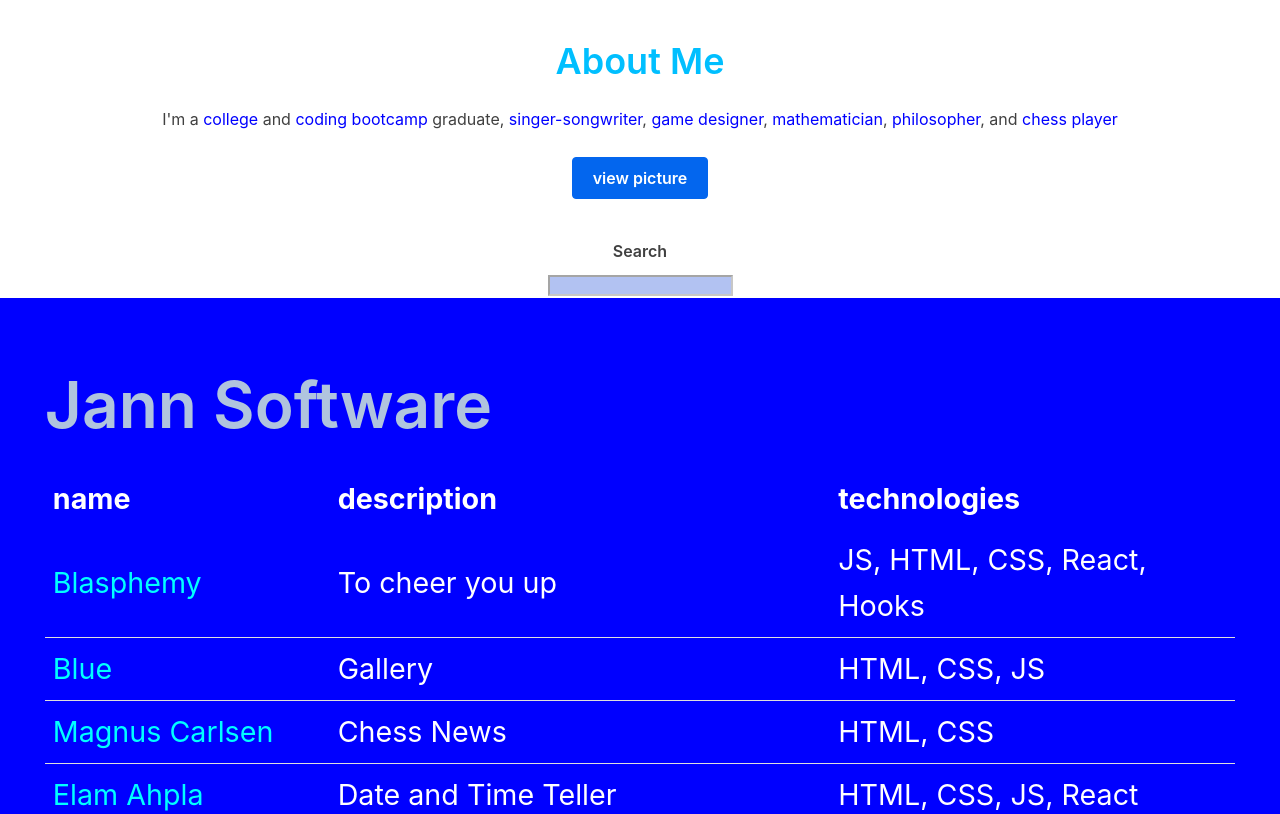
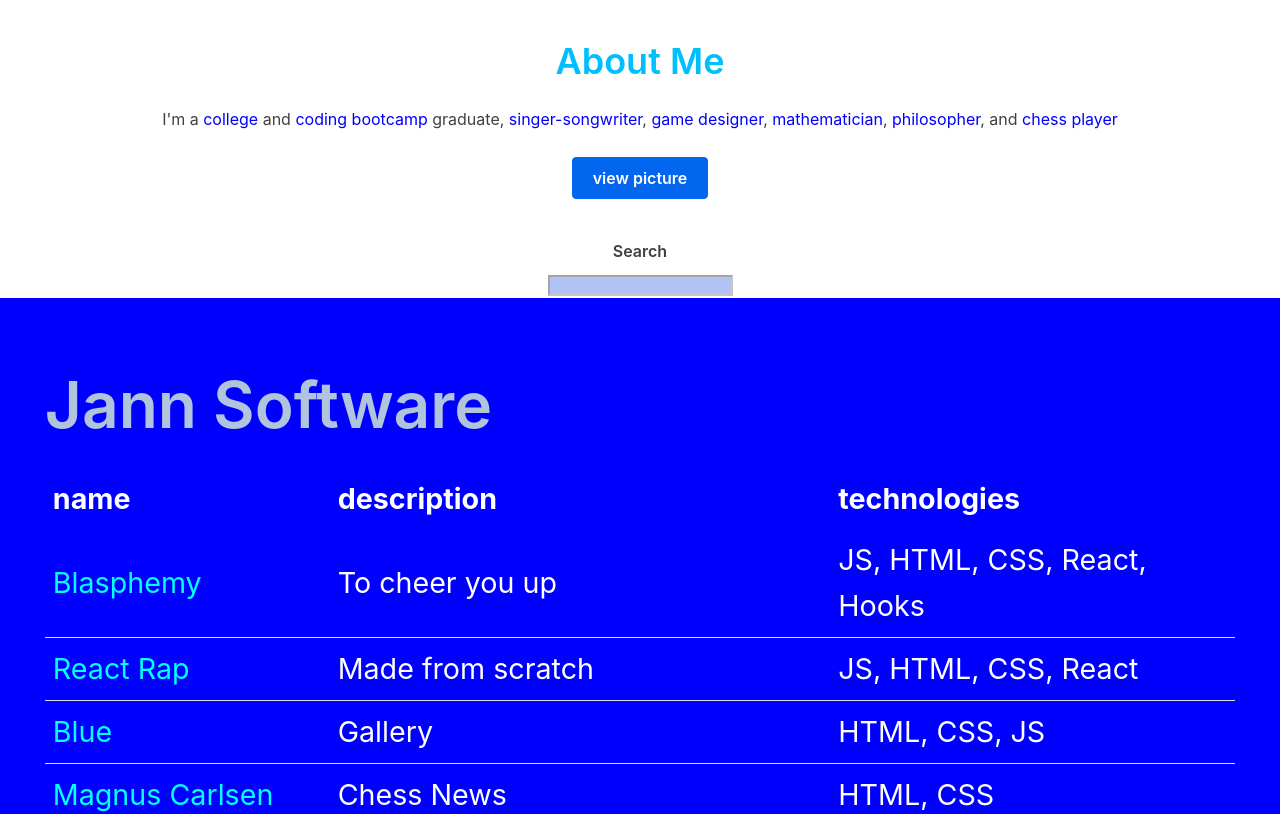
Before and after one commit to codejoy-wins/React-Portfolio, a React (Create React App) app: page / in a window 1280 px wide. Shown: the top 814 px of the page. Built offline with nearby package versions, Linux system fonts and the light colour scheme.

Commit message:
monotony

```diff
--- a/src/App.js
+++ b/src/App.js
@@ -19,6 +19,12 @@ class App extends Component {
         "lynk": "https://eloquent-meninsky-66f587.netlify.com/",
         "desc": "To cheer you up",
         "tech": "JS, HTML, CSS, React, Hooks"
+      },
+      {
+        "name": "React Rap",
+        "lynk": "https://elastic-torvalds-f1a444.netlify.com/",
+        "desc": "Made from scratch",
+        "tech": "JS, HTML, CSS, React"
       },
       {
         "name": "Blue",
@@ -235,6 +241,12 @@ class App extends Component {
         "lynk": "https://eloquent-meninsky-66f587.netlify.com/",
         "desc": "To cheer you up",
         "tech": "JS, HTML, CSS, React, Hooks"
+      },
+      {
+        "name": "React Rap",
+        "lynk": "https://elastic-torvalds-f1a444.netlify.com/",
+        "desc": "Made from scratch",
+        "tech": "JS, HTML, CSS, React"
       },
       {
         "name": "Blue",
```
